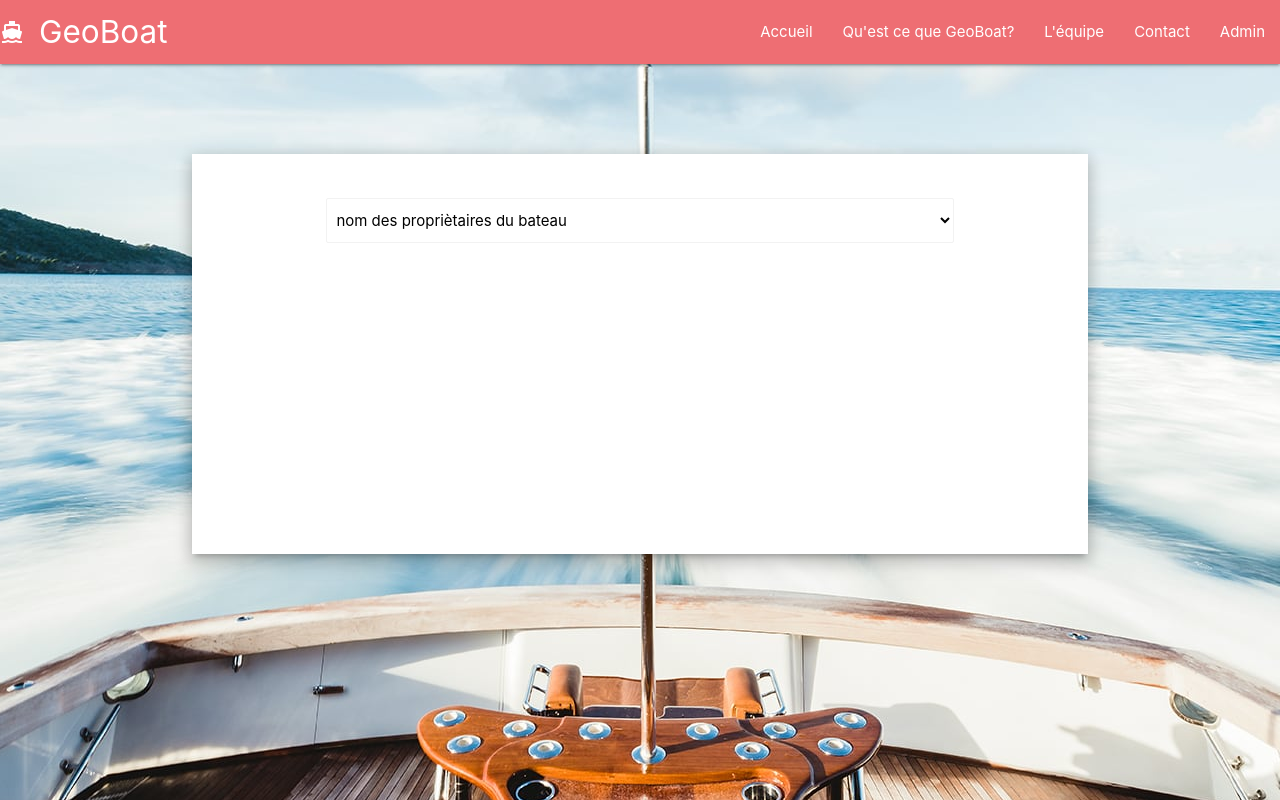
After one commit to mfresi/ProjetGPS, a PHP site: page /bateau.php in a window 1280 px wide. The commit adds this page. Run offline with PHP 8.4, Linux system fonts and the light colour scheme; data that the repository does not hold is empty.

Commit message:
classe bateau + page + accueil

```diff
--- /dev/null
+++ b/bateau.php
@@ -0,0 +1,39 @@
+<?php include("class_bateau.php");
+    $bateau = new bateau;
+?>
+<html>
+
+<head>
+    <link href="https://fonts.googleapis.com/icon?family=Material+Icons" rel="stylesheet">
+    <link type="text/css" rel="stylesheet" href="css/materialize.min.css" media="screen,projection" />
+    <meta name="viewport" content="width=device-width, initial-scale=1.0" />
+    <meta charset="UTF-8">
+</head>
+
+<body style="background-image: url('images/background.jpg');background-attachment: fixed;background-position: center center;">
+    <nav>
+        <div class="nav-wrapper">
+            <a href="index.php" class="brand-logo"><i class="material-icons">directions_boat</i>GeoBoat</a>
+            <ul id="nav-mobile" class="right">
+                <li><a href="index.php">Accueil</a></li>
+                <li><a href="">Qu'est ce que GeoBoat?</a></li>
+                <li><a href="ekip.php">L'équipe</a></li>
+                <li><a href="contact.php">Contact</a></li>
+                <li><a href="admin.php">Admin</a></li>
+            </ul>
+        </div>
+    </nav>
+    <div class="white container z-depth-3" style="min-height:50vh;">
+        <div class="container" style="margin-top : 10%; padding-top : 5%; padding-bottom : 5%; margin-bottom : 10%;">
+            <div class="center-align">
+                <select class="browser-default">
+                    <option value="" disabled selected>nom des propriètaires du bateau</option>
+                    <option value="1"><?php $name = $bateau->afficherName()?></option>
+                </select>
+            </div>
+        </div>
+    </div>
+    <script type="text/javascript" src="js/materialize.min.js"></script>
+</body>
+
+</html>
--- /dev/null
+++ b/class_bateau.php
@@ -0,0 +1,13 @@
+<?php
+class bateau
+{
+    public function afficherName()
+    {
+
+        $bdd = new PDO('mysql:host=localhost; dbname=geoboat; charset=utf8', 'root', '');
+        $response = $bdd->query("SELECT * FROM bateau ");
+        while ($donneesBrutes = $response->fetch()) {
+            echo "<tr><td>" . $donneesBrutes['nom'] . "</td>";
+        }
+    }
+}
--- a/contact.php
+++ b/contact.php
@@ -64,7 +64,7 @@ if(isset($_POST['submitMail'])){
                     </div>
                     <div class="row">
                         <div class="right-align">
-                            <button class="btn waves-effect waves-light" type="submit" name="submitMail">Allons-y !
+                            <button class="btn waves-effect waves-light" type="submit" name="submitMail">Envoyer !
                                 <i class="material-icons right">send</i>
                             </button>
                         </div>
```
Also changed, not shown: accueil.php (added, +33 -0 lines), images/geoboat.png (added).
